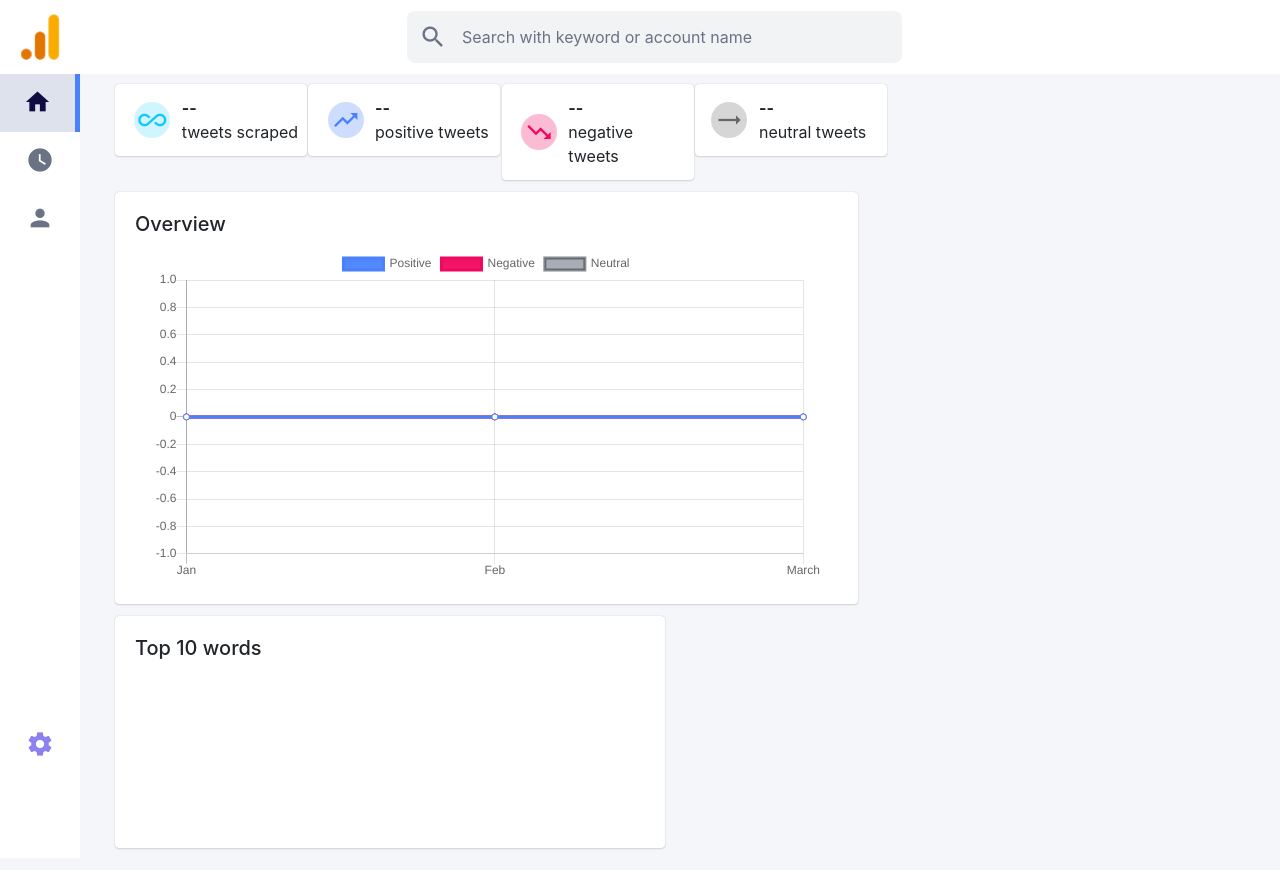
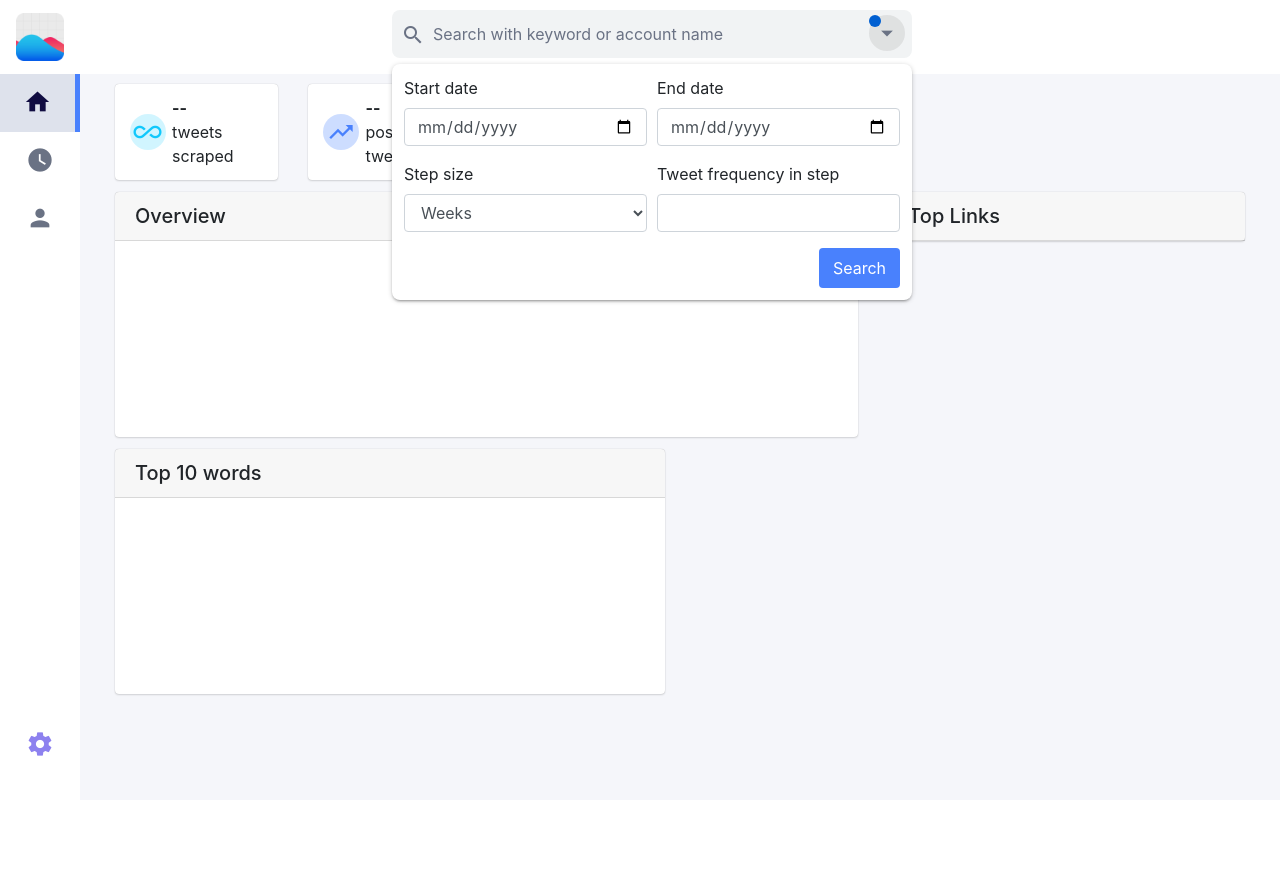
Before and after one commit to MakrandBhale/satori, a Flask app: page / in a window 1280 px wide. After the commit the page ends 756 px from the top, so only its background shows below. Run offline with Flask 2, Linux system fonts and the light colour scheme; a map, chart or similar area stays blank; some libraries are stand-ins or nearby versions.

Commit message:
added top 10 urls, advanced search option.

```diff
--- a/server.py
+++ b/server.py
@@ -13,8 +13,8 @@
 
 @app.route('/', methods=['POST'])
 def scrape_data():
-    query = request.form['query']
-    tweets = scraper.scrape(query, MONTH)
+    search_json = request.get_json()
+    tweets = scraper.scrape(search_json['query'], search_json['stepCount'], search_json['tweetFrequency'], search_json['startDate'], search_json['endDate'])
     processed_tweets = preprocessor.analyze(tweets)
     response = preprocessor.compile_result(processed_tweets)
     return jsonify(response)
--- a/static/css/styles.css
+++ b/static/css/styles.css
@@ -3,6 +3,10 @@
     height: 100%;
     background-color: #F5F6FA;
 
+}
+
+h5 {
+    margin-bottom: 0;
 }
 
 .navbar-custom {
@@ -58,31 +62,104 @@
     margin-left: 80px; /* Same as the width of the sidenav */
     padding: 72px 20px 10px;
 }
+
 .custom-cards {
     border: none;
-    box-shadow: 0 1px 2px 0 rgba(0,0,0,0.14), 0 -1px 1px -1px rgba(0,0,0,0.12), 0 0px 1px 0 rgba(0,0,0,0.20);
+    box-shadow: 0 1px 2px 0 rgba(0, 0, 0, 0.14), 0 -1px 1px -1px rgba(0, 0, 0, 0.12), 0 0px 1px 0 rgba(0, 0, 0, 0.20);
 
 }
+
 .search-field {
     border: none;
-    padding: 12px 12px;
+    padding: 4px;
     border-radius: 8px;
     text-align: center;
     background: #f1f3f4;
 }
 
+.icon-button {
+    height: 36px;
+    width: 36px;
+    border-radius: 50%;
+    display: inline-block;
+    padding: 4px;
+    background-color: rgba(172, 172, 172, 0.27);
+
+}
+
+#query {
+    padding-left: 0 !important;
+}
+
+
+.icon-button :hover {
+    border-radius: 50%;
+    display: inline-block;
+
+    background-color: rgba(172, 172, 172, 0.27);
+}
+
+#advanced-search-container {
+    z-index: 999999;
+    position: absolute;
+    border: none;
+    padding: 12px;
+    border-radius: 8px;
+    background: #fff;
+    box-shadow: 0 2px 2px 0 rgba(0, 0, 0, 0.14), 0 3px 1px -2px rgba(0, 0, 0, 0.12), 0 1px 5px 0 rgba(0, 0, 0, 0.20);
+
+}
+
+.active-shadow {
+    background-color: white;
+    box-shadow: 0 2px 2px 0 rgba(0, 0, 0, 0.14), 0 3px 1px -2px rgba(0, 0, 0, 0.12), 0 1px 5px 0 rgba(0, 0, 0, 0.20);
+}
+
+#dropdown {
+
+}
+
+.material-button {
+    background-color: #4981FD;
+    border-radius: 4px;
+    text-decoration: none;
+    border: none;
+    color: #fff;
+    padding: 8px 14px;
+    transition: box-shadow 0.1s ease-in-out;
+    outline: none !important;
+}
+
+.material-button:hover {
+    -webkit-box-shadow: 0px 0px 7px 1px rgba(73, 129, 253, 0.73);
+    -moz-box-shadow: 0px 0px 7px 1px rgba(73, 129, 253, 0.73);
+    box-shadow: 0px 0px 7px 1px rgba(73, 129, 253, 0.73);
+}
+
+
+table {
+    table-layout: auto;
+    border-collapse: collapse;
+    width: 100%;
+}
+
+table td.absorbing-column {
+    width: 100%;
+}
+
 input:-webkit-autofill,
 input:-webkit-autofill:hover,
 input:-webkit-autofill:focus,
-input:-webkit-autofill:active  {
-    -webkit-box-shadow: 0 0 0 30px #f1f3f4 inset !important;
+input:-webkit-autofill:active {
+    -webkit-box-shadow: 0 0 0 30px rgba(255, 255, 255, 0) inset !important;
 }
+
 .search-field:focus {
-    box-shadow: 0 1px 2px 0 rgba(0,0,0,0.14), 0 -1px 1px -1px rgba(0,0,0,0.12), 0 0px 1px 0 rgba(0,0,0,0.20);
+    box-shadow: 0 1px 2px 0 rgba(0, 0, 0, 0.14), 0 -1px 1px -1px rgba(0, 0, 0, 0.12), 0 0px 1px 0 rgba(0, 0, 0, 0.20);
     background-color: #fff;
 }
 
-.text-field{
+.text-field {
     border: none;
     background: none;
 
@@ -100,7 +177,7 @@
 
 .custom-cards {
     border: none;
-    box-shadow: 0 1px 2px 0 rgba(0,0,0,0.14), 0 -1px 1px -1px rgba(0,0,0,0.12), 0 0px 1px 0 rgba(0,0,0,0.20);
+    box-shadow: 0 1px 2px 0 rgba(0, 0, 0, 0.14), 0 -1px 1px -1px rgba(0, 0, 0, 0.12), 0 0px 1px 0 rgba(0, 0, 0, 0.20);
 
 }
 
@@ -108,14 +185,35 @@
     margin-top: 12px !important;
     margin-bottom: 12px !important;
 }
+
 .menu-selected {
     color: #100C41 !important;
     background-color: #DEE2EC;
     border-right: 5px solid #4981FD;
 }
+
 .card-custom-title {
     font-size: 1.25rem !important;
     margin-bottom: 0 !important;
+}
+
+.custom-badge {
+    background-color: #005fd1;
+    border-radius: 50%;
+    height:12px;
+    width:12px;
+    padding: 4px;
+    display: inline-block;
+    position: absolute;
+
+}
+.custom-highlighter{
+    height: 18px;
+    width: 36px;
+    background-color: rgba(73, 129, 253, 0.27);
+    border-radius: 4px;
+    display: inline-block;
+    padding: 4px;
 }
 
 .dot {
@@ -177,11 +275,19 @@
 
 /* Safari */
 @-webkit-keyframes spin {
-  0% { -webkit-transform: rotate(0deg); }
-  100% { -webkit-transform: rotate(360deg); }
+    0% {
+        -webkit-transform: rotate(0deg);
+    }
+    100% {
+        -webkit-transform: rotate(360deg);
+    }
 }
 
 @keyframes spin {
-  0% { transform: rotate(0deg); }
-  100% { transform: rotate(360deg); }
+    0% {
+        transform: rotate(0deg);
     }
+    100% {
+        transform: rotate(360deg);
+    }
+}
--- a/static/js/script.js
+++ b/static/js/script.js
@@ -19,10 +19,27 @@
             document.getElementById('query').disabled = false;
         }
     };
+    let params = prepareParameters();
     xhttp.open("POST", "/", true);
-    xhttp.setRequestHeader("Content-type", "application/x-www-form-urlencoded");
-    xhttp.send("query=" + document.getElementById("query").value);
+    xhttp.setRequestHeader("Content-type", "application/json");
+    xhttp.send(params);
 
+}
+
+function prepareParameters() {
+    let query = document.getElementById("query").value;
+    let startDate = document.getElementById("start-date-picker").value;
+    let endDate = document.getElementById("end-date-picker").value;
+    let stepCount = document.getElementById('step-input').value;
+    let tweetFrequency = document.getElementById("tweet-frequency").value;
+    console.log(stepCount)
+    return JSON.stringify({
+        query: query,
+        startDate: startDate,
+        endDate: endDate,
+        stepCount: stepCount,
+        tweetFrequency: tweetFrequency
+    })
 }
 
 class TimeFragment {
@@ -71,15 +88,42 @@
         total = datalist[i].total + total;
     }
     setupIndicators(posCount, negCount, neutralCount, total);
-    positive.reverse();
+    /*positive.reverse();
     negative.reverse();
     neutral.reverse();
-    dates.reverse();
+    dates.reverse();*/
 
     plotMainChart(positive, negative, neutral, dates)
     plotWordFrequencyChart(response.freqDist)
+    setupLinkFrequencyList(response.linkFreqDist)
 }
 
+function setupLinkFrequencyList(linkFreqDist) {
+    let linkList = [], frequency = [];
+    for(let i = 0; i<linkFreqDist.length;i++){
+        linkList.push(linkFreqDist[i][0]);
+        frequency.push(linkFreqDist[i][1]);
+    }
+    let list = document.getElementById("link-list-id");
+
+    for(let i = 0;i < linkList.length;i++){
+        const urlObj = new URL(linkList[i]);
+        console.log(urlObj)
+        let text = document.createTextNode(urlObj.host)
+        let freqText = document.createTextNode(frequency[i])
+        let listItem = document.createElement("LI");
+        let badge = document.createElement("SPAN");
+
+        badge.classList.add("badge", "badge-primary", "badge-pill");
+        //badge.classList.add("badge", "custom-highlighter");
+        badge.appendChild(freqText);
+
+        listItem.classList.add("list-group-item", "d-flex", "justify-content-between", "align-items-center");
+        listItem.appendChild(text);
+        listItem.appendChild(badge);
+        list.appendChild(listItem)
+    }
+}
 function plotWordFrequencyChart(freqDist) {
     let freqChart = document.getElementById('wordFrequencyChart').getContext('2d');
     let wordList = []
@@ -95,7 +139,7 @@
                 backgroundColor: ['#55D8FE', '#FF8373', '#FFDA83', '#A3A0FB', '#5EE2A0', '#4981FD', '#ffa733', '#ffcf33', '#ffee33', '#76ff03'],
                 fill: true,
                 data: frequency,
-                borderWidth: [0,0,0,0,0,0,0,0,0,0]
+                borderWidth: [0, 0, 0, 0, 0, 0, 0, 0, 0, 0]
             }
         ]
     };
@@ -104,8 +148,10 @@
         data: data,
         options: {
             legend: {
+                display: true,
                 position: 'bottom',
                 align: 'start'
+
             }
         }
     });
@@ -116,12 +162,12 @@
     let myChart = document.getElementById('myChart').getContext('2d');
     let gradient = myChart.createLinearGradient(0, 0, 0, 450);
     gradient.addColorStop(0, '#F1075E');
-    gradient.addColorStop(0.5, 'rgba(241,7,94,0.25)');
+    gradient.addColorStop(0.5, 'rgba(241,7,94,0.5)');
     gradient.addColorStop(1, 'rgba(241,7,94,0)');
 
     let blueGradient = myChart.createLinearGradient(0, 0, 0, 450);
     blueGradient.addColorStop(0, '#4981FD');
-    blueGradient.addColorStop(0.5, 'rgba(73,129,253,0.25)');
+    blueGradient.addColorStop(0.5, 'rgba(73,129,253,0.5)');
     blueGradient.addColorStop(1, 'rgba(73,129,253,0)');
 
     let greyGradient = myChart.createLinearGradient(0, 0, 0, 450);
@@ -139,24 +185,65 @@
                     data: positive,
                     borderColor: '#4981FD',
                     pointBackgroundColor: 'white',
-                    backgroundColor: blueGradient
+                    backgroundColor: blueGradient,
+                    fill: false
                 },
                 {
                     label: 'Negative',
                     data: negative,
                     borderColor: '#F1075E',
                     pointBackgroundColor: 'white',
-                    backgroundColor: gradient
+                    backgroundColor: gradient,
+                    fill: false
                 },
                 {
                     label: 'Neutral',
                     data: neutral,
                     borderColor: 'rgb(57, 62, 70, 0.6)',
                     pointBackgroundColor: 'white',
-                    backgroundColor: greyGradient
+                    backgroundColor: greyGradient,
+                    fill: false
                 }
             ]
         },
         options: {}
     })
 }
+
+let specifiedElement = document.getElementById('dropdown');
+let dropdownButton = document.getElementById('dropdownButton');
+let toggleOutsideDetectionListener = function (event) {
+    /* a function to hide dropdown menu if user clicked outside of menu*/
+    let isClickInside = false;
+    if (specifiedElement.contains(event.target) || dropdownButton.contains(event.target)) {
+        isClickInside = true;
+    }
+    if (!isClickInside) {
+        hideAdvancedSearchOptions();
+        //the click was outside the specifiedElement, do something
+    }
+}
+document.addEventListener('click', toggleOutsideDetectionListener);
+
+function showAdvanceSearchOptions() {
+    $("#dropdown").toggle(1000);
+    addShadow()
+}
+
+function hideAdvancedSearchOptions() {
+    $("#dropdown").hide(100);
+}
+
+function addShadow() {
+
+    let searchBox = document.getElementById("search-field");
+    searchBox.classList.add("active-shadow")
+}
+
+function removeShadow() {
+    let searchBox = document.getElementById("search-field");
+    searchBox.classList.remove("active-shadow")
+}
+
+
+//I'm using "click" but it works with any event
--- a/templates/index.html
+++ b/templates/index.html
@@ -11,8 +11,10 @@
     <link rel="stylesheet" href="{{url_for('static', filename='css/styles.css') }}"/>
     <link rel="stylesheet" href="https://fonts.googleapis.com/icon?family=Material+Icons">
     <title>Hello, world!</title>
+    <link rel="icon" href="{{url_for('static', filename='img/favicon.png') }}" type="image/png" sizes="16x16">
+
 </head>
-<body onload="wipeMainChart()">
+<body>
 <script src="https://code.jquery.com/jquery-3.5.1.slim.min.js"
         integrity="sha384-DfXdz2htPH0lsSSs5nCTpuj/zy4C+OGpamoFVy38MVBnE+IbbVYUew+OrCXaRkfj"
         crossorigin="anonymous"></script>
@@ -23,24 +25,92 @@
         integrity="sha384-OgVRvuATP1z7JjHLkuOU7Xw704+h835Lr+6QL9UvYjZE3Ipu6Tp75j7Bh/kR0JKI"
         crossorigin="anonymous"></script>
 <script src="https://cdnjs.cloudflare.com/ajax/libs/Chart.js/2.9.3/Chart.min.js"></script>
-<nav class="navbar fixed-top navbar-light navbar-custom justify-content-start">
+<nav class="navbar fixed-top navbar-light navbar-custom justify-content-start no-gutters">
     <a class="navbar-brand" href="#">
-        <img src="{{url_for('static', filename='img/logo.png') }}" width="48" height="48" alt="">
+        <img src="{{url_for('static', filename='img/favicon.png') }}" width="48" height="48" alt="">
     </a>
-    <div class="col-3"></div>
-    <div class="col-6 ">
-        <form method="POST" class="form-inline" id="search">
-            <div class="search-field col-10 d-flex align-items-center">
-                <i class="material-icons md-36" style="color:#6A7284;">search</i>
-                <input name="query" id="query" class="col-10 text-field"
-                       placeholder="Search with keyword or account name">
-                <div class="loader" id="loader" style="display: none"></div>
+    <div class="col-5 offset-3 align-content-between ">
+        <form method="POST" class="" id="search" style="margin-bottom: 6px">
+            <div class="search-field d-flex align-items-center" id="search-field">
+                <table class=" ">
+                    <tr>
+                        <td valign="bottom">
+                            <div class="dropdown-button" style="margin-right: 6px;margin-left: 4px">
+                                <i
+                                        class="material-icons" style="color:#6A7284;">search</i>
+                            </div>
+                        </td>
+                        <td class="absorbing-column no-gutters">
+                            <input name="query" id="query" class="col-12 text-field"
+                                   placeholder="Search with keyword or account name" onfocus="addShadow()"
+                                   onblur="removeShadow()">
+
+                        </td>
+                        <td>
+                            <div class="dropdown-button ">
+                                <span class="custom-badge"></span>
+
+                                <button id="dropdownButton" onclick="showAdvanceSearchOptions()" class="icon-button"
+                                        type="button"
+                                        style="outline: none;text-align:center;border: none;"><i
+                                        class="material-icons md-36" style="color:#6A7284;">arrow_drop_down</i></button>
+                            </div>
+
+                        </td>
+                        <td>
+                            <div class="loader" id="loader" style="display: none"></div>
+                        </td>
+                    </tr>
+                </table>
+
+
             </div>
 
             <!--        <button onclick="return loadDoc()" class="btn btn-outline-success my-2 my-sm-0">Submit</button>-->
         </form>
+        <div id="dropdown" class="row no-gutters" style="">
+            <div class=" col-12">
+                <div id="advanced-search-container" class="col-12">
+                    <form id="advanced-search-form">
+                        <div class="form-row form-group">
+                            <div class="col">
+                                <label for="start-date-picker">Start date</label>
+                                <input type="date" class="form-control" id="start-date-picker">
+                            </div>
+                            <div class="col">
+                                <label for="end-date-picker">End date</label>
+                                <input type="date" class="form-control" id="end-date-picker">
+                            </div>
+
+                        </div>
+                        <div class="form-row form-group">
+                            <div class="col">
+                                <label for="step-input">Step size</label>
+                                <select class="form-control" id="step-input">
+                                    <option value="0">Days</option>
+                                    <option selected value="1">Weeks</option>
+                                    <option value="2">15 days</option>
+                                    <option value="3">Month</option>
+                                </select>
+                            </div>
+                            <div class="col">
+                                <label for="tweet-frequency">Tweet frequency in step</label>
+                                <input type="number" class="form-control" id="tweet-frequency">
+                            </div>
+                        </div>
+                        <div class="form-row justify-content-end">
+                            <div class="col">
+                                <button type="submit" onclick="loadDoc()" class="material-button float-right">Search
+                                </button>
+                            </div>
+                        </div>
+                    </form>
+                </div>
+            </div>
+        </div>
     </div>
-    <div class="col-3"></div>
+
+
 </nav>
 <div class="container-fluid">
     <div class="sidebar navbar-custom">
@@ -54,8 +124,9 @@
 
         <div id="content">
             <div class="row marginal ">
-                <div class="col-2">
-                    <div class="card custom-cards" style="width: 12rem;">
+
+                <div class="col">
+                    <div class="card custom-cards">
                         <div class="card-body" style="padding:12px 8px;">
                             <div class="row no-gutters d-flex align-items-center ">
                                 <div class="col-md-4 d-flex justify-content-center">
@@ -72,8 +143,8 @@
                         </div>
                     </div>
                 </div>
-                <div class="col-2">
-                    <div class="card custom-cards" style="width: 12rem;">
+                <div class="col">
+                    <div class="card custom-cards">
                         <div class="card-body" style="padding:12px 8px;">
                             <div class="row no-gutters d-flex align-items-center ">
                                 <div class="col-md-4 d-flex justify-content-center">
@@ -90,8 +161,8 @@
                         </div>
                     </div>
                 </div>
-                <div class="col-2">
-                    <div class="card custom-cards" style="width: 12rem;">
+                <div class="col">
+                    <div class="card custom-cards">
                         <div class="card-body" style="padding:12px 8px;">
                             <div class="row no-gutters d-flex align-items-center ">
                                 <div class="col-md-4 d-flex justify-content-center">
@@ -108,8 +179,8 @@
                         </div>
                     </div>
                 </div>
-                <div class="col-3">
-                    <div class="card custom-cards" style="width: 12rem;">
+                <div class="col">
+                    <div class="card custom-cards">
                         <div class="card-body" style="padding:12px 8px 12px 4px;">
                             <div class="row no-gutters d-flex align-items-center ">
                                 <div class="col-md-4 d-flex justify-content-center">
@@ -126,12 +197,18 @@
                         </div>
                     </div>
                 </div>
+                <div class="col"></div>
+                <div class="col"></div>
+
             </div>
             <div class="row marginal">
                 <div class="col-8">
                     <div class="card custom-cards">
+                        <div class="card-header">
+                            <h5>Overview</h5>
+                        </div>
                         <div class="card-body">
-                            <h5 class="card-title">Overview</h5>
+
                             <div id="container" class="container">
                                 <canvas id="myChart"></canvas>
                             </div>
@@ -139,14 +216,24 @@
                     </div>
                 </div>
                 <div class="col-4">
+                    <div class="card custom-cards">
+                        <div class="card-header">
+                            <h5>Top Links</h5>
+                        </div>
+                        <ul class="list-group list-group-flush" id="link-list-id">
 
+                        </ul>
+
+                    </div>
                 </div>
             </div>
             <div class="row marginal">
                 <div class="col-6">
                     <div class="card custom-cards">
+                        <div class="card-header">
+                            <h5>Top 10 words</h5>
+                        </div>
                         <div class="card-body">
-                            <h5 class="card-title">Top 10 words</h5>
                             <div id="topWords" class="container">
                                 <canvas id="wordFrequencyChart"></canvas>
                             </div>
@@ -174,6 +261,9 @@
         $("#search").on('submit', function (e) {
             e.preventDefault();
         });
+        $("#advanced-search-form").on('submit', function (e) {
+            e.preventDefault();
+        });
     });
 </script>
 </body>
```
Also changed, not shown: ml/extractor.py (added, +11 -0 lines), ml/preprocessor.py (+18 -9 lines), scraper/scraper.py (+43 -17 lines), static/img/favicon.png (added), static/img/favicon1.png (added). Lines whose indentation alone changed are shown as unchanged.
